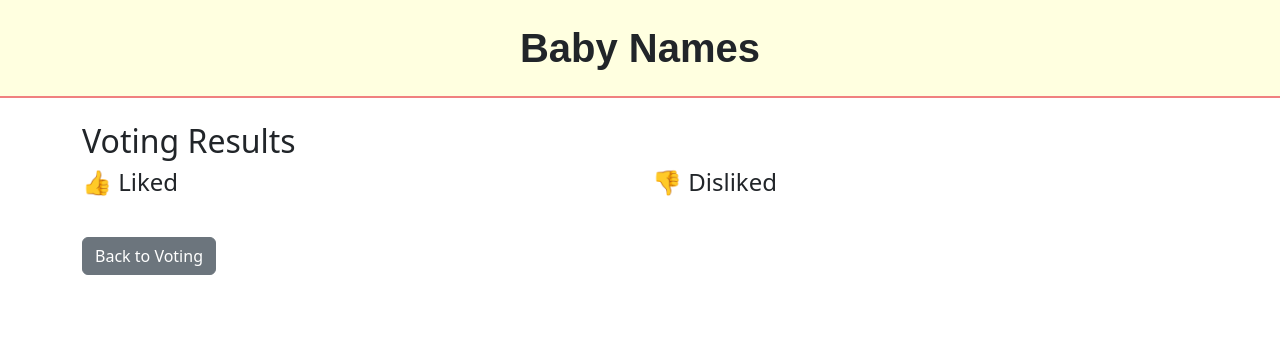
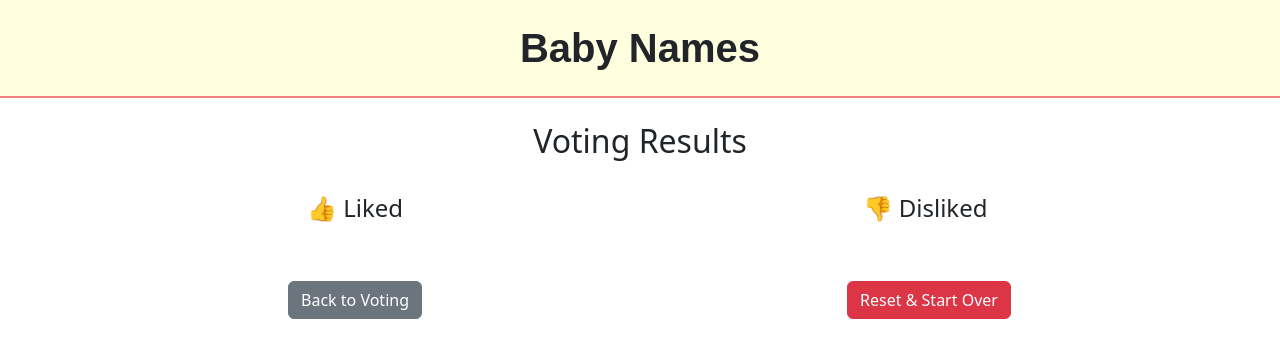
Before and after one commit to lutz143/baby-up, a React app: page / in a window 1280 px wide. Both pictures are taken after a click on the button "See Results". Built offline with nearby package versions, Linux system fonts and the light colour scheme; a web font is replaced by a local one.

Commit message:
updates to persistant localStorage

```diff
--- a/public/index.html
+++ b/public/index.html
@@ -2,7 +2,6 @@
 <html lang="en">
   <head>
     <meta charset="utf-8" />
-    <link rel="icon" href="%PUBLIC_URL%/favicon.ico" />
     <meta name="viewport" content="width=device-width, initial-scale=1" />
     <meta name="theme-color" content="#000000" />
     <meta
@@ -10,34 +9,11 @@
       content="Web site created using create-react-app"
     />
     <link rel="apple-touch-icon" href="%PUBLIC_URL%/logo192.png" />
-    <!--
-      manifest.json provides metadata used when your web app is installed on a
-      user's mobile device or desktop. See https://developers.google.com/web/fundamentals/web-app-manifest/
-    -->
     <link rel="manifest" href="%PUBLIC_URL%/manifest.json" />
-    <!--
-      Notice the use of %PUBLIC_URL% in the tags above.
-      It will be replaced with the URL of the `public` folder during the build.
-      Only files inside the `public` folder can be referenced from the HTML.
-
-      Unlike "/favicon.ico" or "favicon.ico", "%PUBLIC_URL%/favicon.ico" will
-      work correctly both with client-side routing and a non-root public URL.
-      Learn how to configure a non-root public URL by running `npm run build`.
-    -->
-    <title>React App</title>
+    <title>Lutz Baby Names</title>
   </head>
   <body>
     <noscript>You need to enable JavaScript to run this app.</noscript>
     <div id="root"></div>
-    <!--
-      This HTML file is a template.
-      If you open it directly in the browser, you will see an empty page.
-
-      You can add webfonts, meta tags, or analytics to this file.
-      The build step will place the bundled scripts into the <body> tag.
-
-      To begin the development, run `npm start` or `yarn start`.
-      To create a production bundle, use `npm run build` or `yarn build`.
-    -->
   </body>
 </html>
--- a/src/components/App.js
+++ b/src/components/App.js
@@ -1,24 +1,71 @@
 import React, { useState, useEffect } from "react";
 import allNames from "../data/all_names.json";
 import { Container, Row, Col, Button } from "react-bootstrap";
-
-import classes from "../css/App.module.css"
+import classes from "../css/App.module.css";
 
 export default function App() {
-    const [namePool, setNamePool] = useState([]);
+    const [namePool, setNamePool] = useState(null); // null = not loaded yet
     const [currentName, setCurrentName] = useState(null);
-    const [votes, setVotes] = useState({});
     const [showResults, setShowResults] = useState(false);
+    const [votes, setVotes] = useState(false);
 
+    // ✅ Load saved votes, namePool, and currentName when app starts
     useEffect(() => {
+        const savedVotes = localStorage.getItem("votes");
+        const savedPool = localStorage.getItem("namePool");
+        const savedCurrent = localStorage.getItem("currentName");
+
+        if (savedVotes) {
+            setVotes(JSON.parse(savedVotes));
+        }
+
+        if (savedPool) {
+            const parsedPool = JSON.parse(savedPool);
+            if (parsedPool.length > 0) {
+                setNamePool(parsedPool);
+            } else {
                 setNamePool(allNames);
+            }
+        } else {
+            setNamePool(allNames);
+        }
+
+        if (savedCurrent) {
+            setCurrentName(JSON.parse(savedCurrent));
+        }
     }, []);
 
+    // ✅ If namePool is ready and no currentName loaded, pick one
     useEffect(() => {
-        if (namePool.length > 0 && !currentName) {
+        if (namePool && namePool.length > 0 && !currentName) {
             pickRandomName();
         }
     }, [namePool]);
+
+    // ✅ Save votes to localStorage when they change
+    useEffect(() => {
+        if (votes) {
+            localStorage.setItem("votes", JSON.stringify(votes));
+        } else {
+            localStorage.removeItem("votes");
+        }
+    }, [votes]);
+
+    // ✅ Save namePool to localStorage when it changes
+    useEffect(() => {
+        if (namePool) {
+            localStorage.setItem("namePool", JSON.stringify(namePool));
+        }
+    }, [namePool]);
+
+    // ✅ Save currentName to localStorage when it changes
+    useEffect(() => {
+        if (currentName) {
+            localStorage.setItem("currentName", JSON.stringify(currentName));
+        } else {
+            localStorage.removeItem("currentName");
+        }
+    }, [currentName]);
 
     const pickRandomName = () => {
         const randomIndex = Math.floor(Math.random() * namePool.length);
@@ -47,12 +94,22 @@ export default function App() {
     const likedNames = Object.values(votes).filter((v) => v.vote === "up");
     const dislikedNames = Object.values(votes).filter((v) => v.vote === "down");
 
-    // Determine background color class
     const getBackgroundColor = () => {
         if (!currentName) return "";
-        return currentName.gender === "Girl" ? classes.girlBackground : classes.boyBackground;
+        return currentName.gender === "Girl"
+            ? classes.girlBackground
+            : classes.boyBackground;
     };
 
+    const handleClearVotes = () => {
+        localStorage.removeItem("votes");
+        localStorage.removeItem("namePool");
+        localStorage.removeItem("currentName");
+        setVotes({});
+        setNamePool(allNames);
+        setShowResults(false);
+        setCurrentName(null);
+    };
 
     return (
         <div>
@@ -74,11 +131,6 @@ export default function App() {
                                                 {currentName.gender}, {currentName.year}
                                             </div>
                                         </Col>
-                                        {/* <Col>
-                                    <div className={classes.flexContainer}>
-                                        {currentName.year}
-                                    </div>
-                                </Col> */}
                                     </Row>
                                     <Row className={classes.rowColContainer}>
                                         <Col className={classes.appButton}>
@@ -103,14 +155,12 @@ export default function App() {
                                     <Row className={classes.rowContainer}>
                                         <p className="mt-4 text-gray-600">
                                             Remaining names: {namePool.length}
-
                                         </p>
                                     </Row>
                                 </div>
                             ) : (
                                 <p className="text-lg">No more names to vote on! 🎉</p>
                             )}
-
                         </div>
                         <Row className={classes.rowColContainer}>
                             <Col className={classes.appButton}>
@@ -125,9 +175,11 @@ export default function App() {
                     </>
                 ) : (
                     <>
-                        <h2>Voting Results</h2>
+                        <div className={classes.flexContainer}>
+                            <h2 style={{ marginBottom: "34px" }}>Voting Results</h2>
+                        </div>
                         <Row>
-                            <Col>
+                            <Col className={classes.resultsCol}>
                                 <h4>👍 Liked</h4>
                                 <ul>
                                     {likedNames.map((item) => (
@@ -137,7 +189,7 @@ export default function App() {
                                     ))}
                                 </ul>
                             </Col>
-                            <Col>
+                            <Col className={classes.resultsCol}>
                                 <h4>👎 Disliked</h4>
                                 <ul>
                                     {dislikedNames.map((item) => (
@@ -148,6 +200,8 @@ export default function App() {
                                 </ul>
                             </Col>
                         </Row>
+                        <Row className={classes.resultsButton}>
+                            <Col className={classes.resultsCol}>
                                 <Button
                                     variant="secondary"
                                     className="mt-4"
@@ -155,10 +209,20 @@ export default function App() {
                                 >
                                     Back to Voting
                                 </Button>
+                            </Col>
+                            <Col className={classes.resultsCol}>
+                                <Button
+                                    variant="danger"
+                                    className="mt-4 ms-2"
+                                    onClick={handleClearVotes}
+                                >
+                                    Reset & Start Over
+                                </Button>
+                            </Col>
+                        </Row>
                     </>
                 )}
             </Container>
         </div>
-
     );
 }
--- a/src/css/App.module.css
+++ b/src/css/App.module.css
@@ -53,3 +53,18 @@
   border-radius: 8px;
   margin-bottom: 24px;
 }
+
+.resultsCol {
+    display: flex;
+    flex-direction: column;
+    align-items: center;
+    justify-content: center;
+}
+
+.resultsCol h4 {
+    margin-bottom: 18px;
+}
+
+.resultsButton {
+    padding-bottom: 112px;
+}
```
Lines whose indentation alone changed are shown as unchanged.
